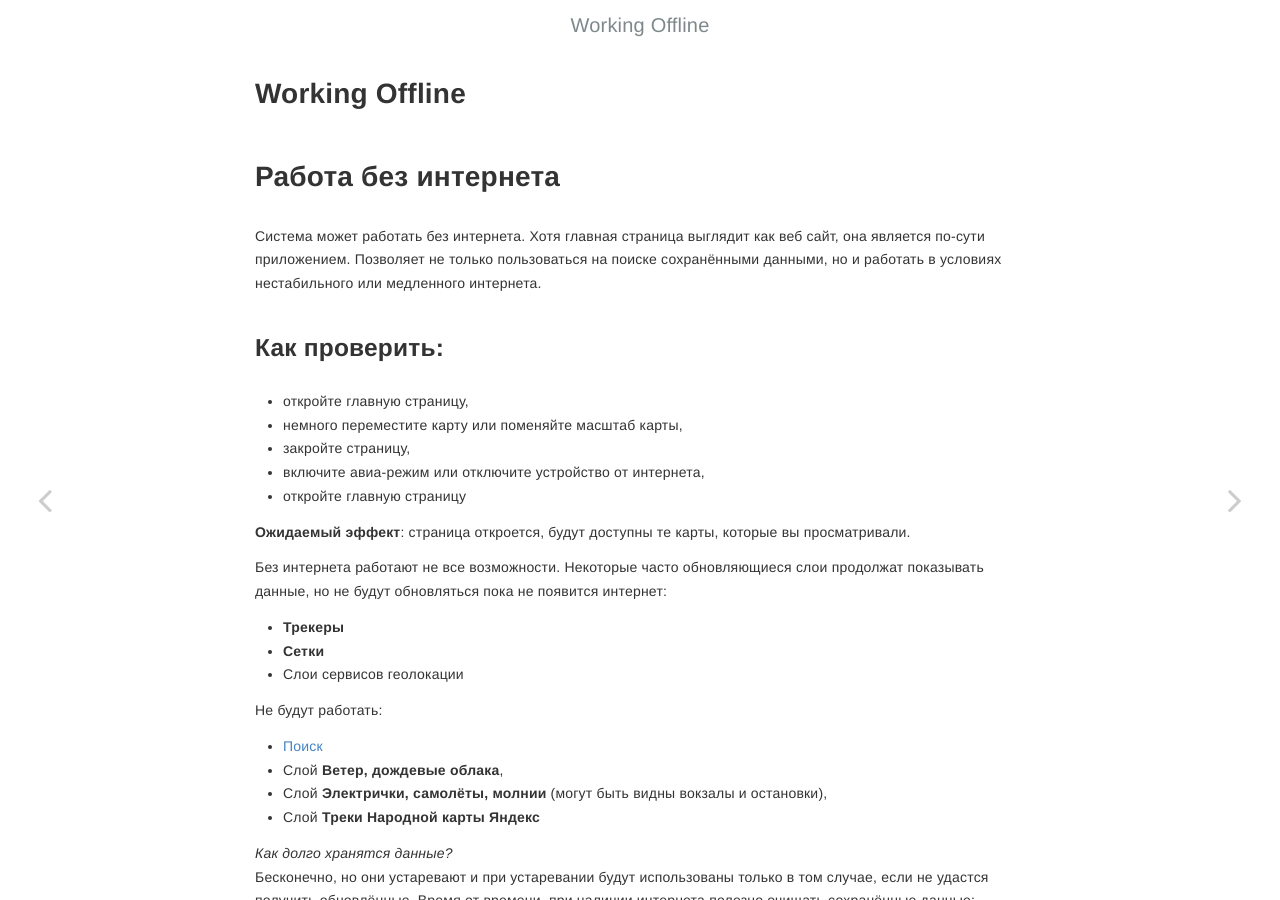
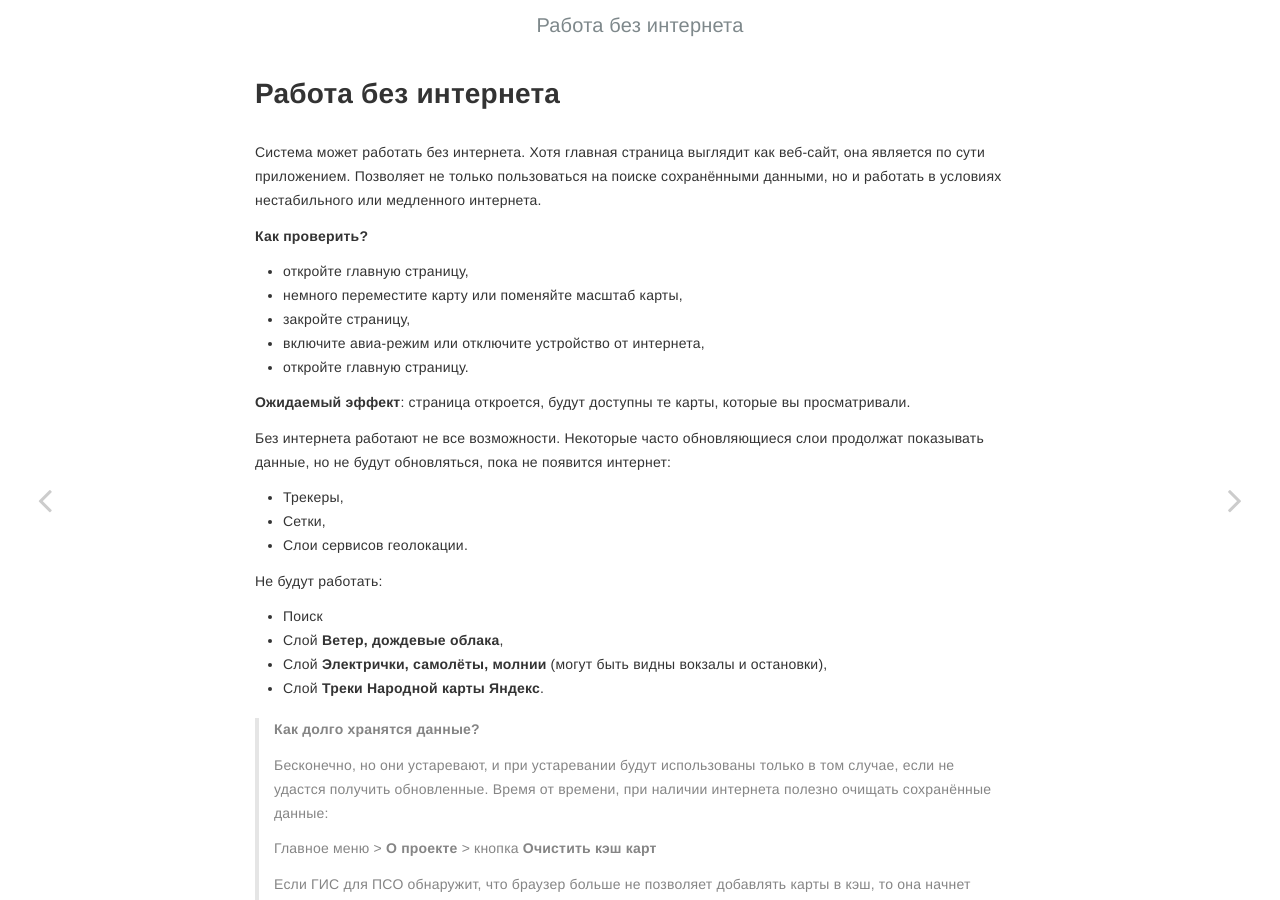
Before and after one commit to extremum-search-and-rescue/help.gis, a Jekyll site: the page built from _posts/2023-06-14-working-offline.md, in a window 1280 px wide. Built offline with Jekyll 4.4.1, drawn with Linux system fonts in a browser that asks for light colours; our own code applies the rules of GitHub Pages for plain Markdown files; some of the changed text lies outside the part shown.

Commit message:
Update 2023-06-14-working-offline.md

```diff
--- a/_posts/2023-06-14-working-offline.md
+++ b/_posts/2023-06-14-working-offline.md
@@ -1,27 +1,34 @@
-# Работа без интернета
-Система может работать без интернета. Хотя главная страница выглядит как веб сайт, она является по-сути приложением. Позволяет не только пользоваться на поиске сохранёнными данными, но и работать в условиях нестабильного или медленного интернета.
+---
+title: Работа без интернета
+date: 2023-06-14
+layout: post
+---
 
-## Как проверить:
+Система может работать без интернета. Хотя главная страница выглядит как веб-сайт, она является по сути приложением. Позволяет не только пользоваться на поиске сохранёнными данными, но и работать в условиях нестабильного или медленного интернета.
+
+**Как проверить?**
 - откройте главную страницу,
 - немного перемеcтите карту или поменяйте масштаб карты,
 - закройте страницу,
 - включите авиа-режим или отключите устройство от интернета,
-- откройте главную страницу
+- откройте главную страницу.
 
 **Ожидаемый эффект**: страница откроется, будут доступны те карты, которые вы просматривали.
 
-Без интернета работают не все возможности. Некоторые часто обновляющиеся слои продолжат показывать данные, но не будут обновляться пока не появится интернет:
-- **Трекеры**
-- **Сетки**
-- Слои сервисов геолокации
+Без интернета работают не все возможности. Некоторые часто обновляющиеся слои продолжат показывать данные, но не будут обновляться, пока не появится интернет:
+- Трекеры,
+- Сетки,
+- Слои сервисов геолокации.
 
 Не будут работать:
-- [Поиск](/ui-search.md)
+- Поиск
 - Слой **Ветер, дождевые облака**,
 - Слой **Электрички, самолёты, молнии** (могут быть видны вокзалы и остановки),
-- Слой **Треки Народной карты Яндекс**
+- Слой **Треки Народной карты Яндекс**.
 
-_Как долго хранятся данные?_
-Бесконечно, но они устаревают и при устаревании будут использованы только в том случае, если не удастся получить обновлённые. Время от времени, при наличии интернета полезно очищать сохранённые данные:
-Главное меню > **О проекте** > кнопка **Очистить кэш карт**
-Если ГИС для ПСО обнаружит, что браузер больше не позволяет добавлять карты в кэш, то начнёт автоматически удалять устаревшие данные.
+> ##### Как долго хранятся данные?
+> Бесконечно, но они устаревают, и при устаревании будут использованы только в том случае, если не удастся получить обновленные. Время от времени, при наличии интернета полезно очищать сохранённые данные:
+>
+> Главное меню > **О проекте** > кнопка **Очистить кэш карт**
+>
+> Если ГИС для ПСО обнаружит, что браузер больше не позволяет добавлять карты в кэш, то она начнет автоматически удалять устаревшие данные.
```
